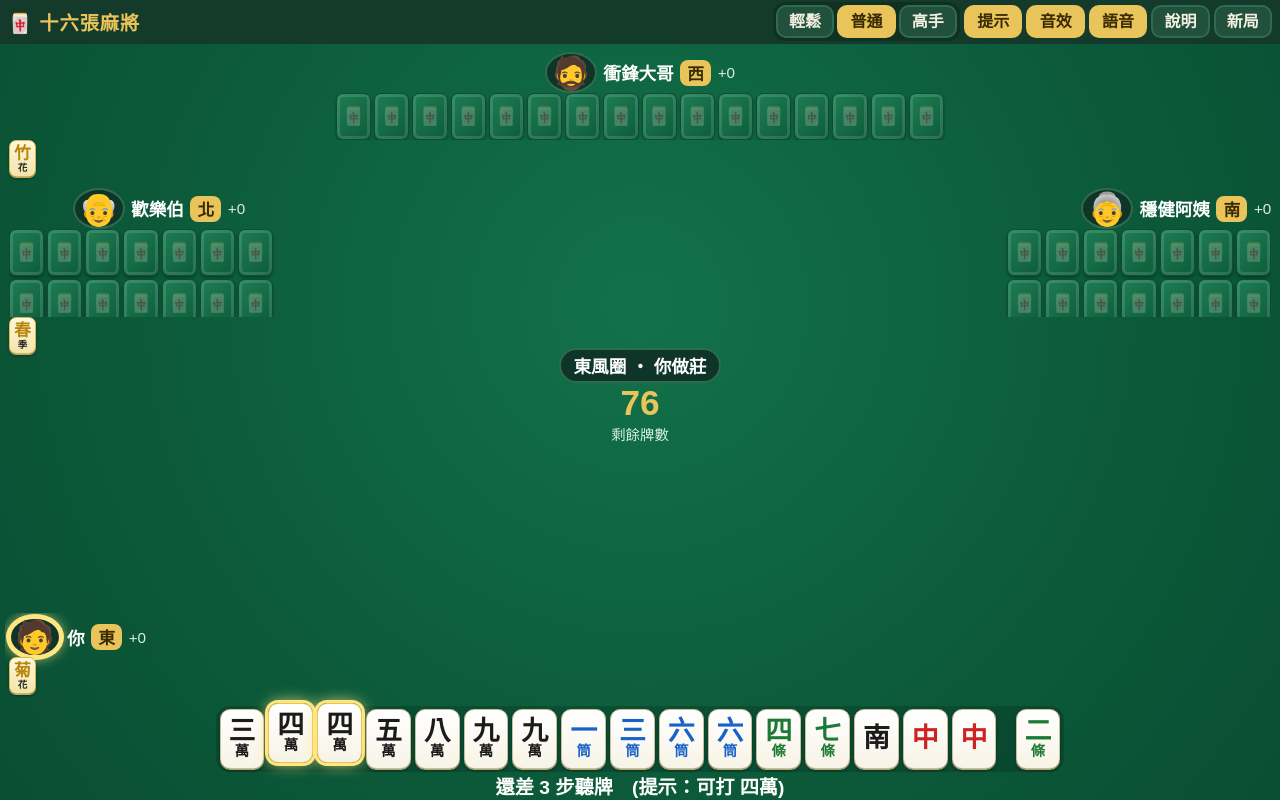
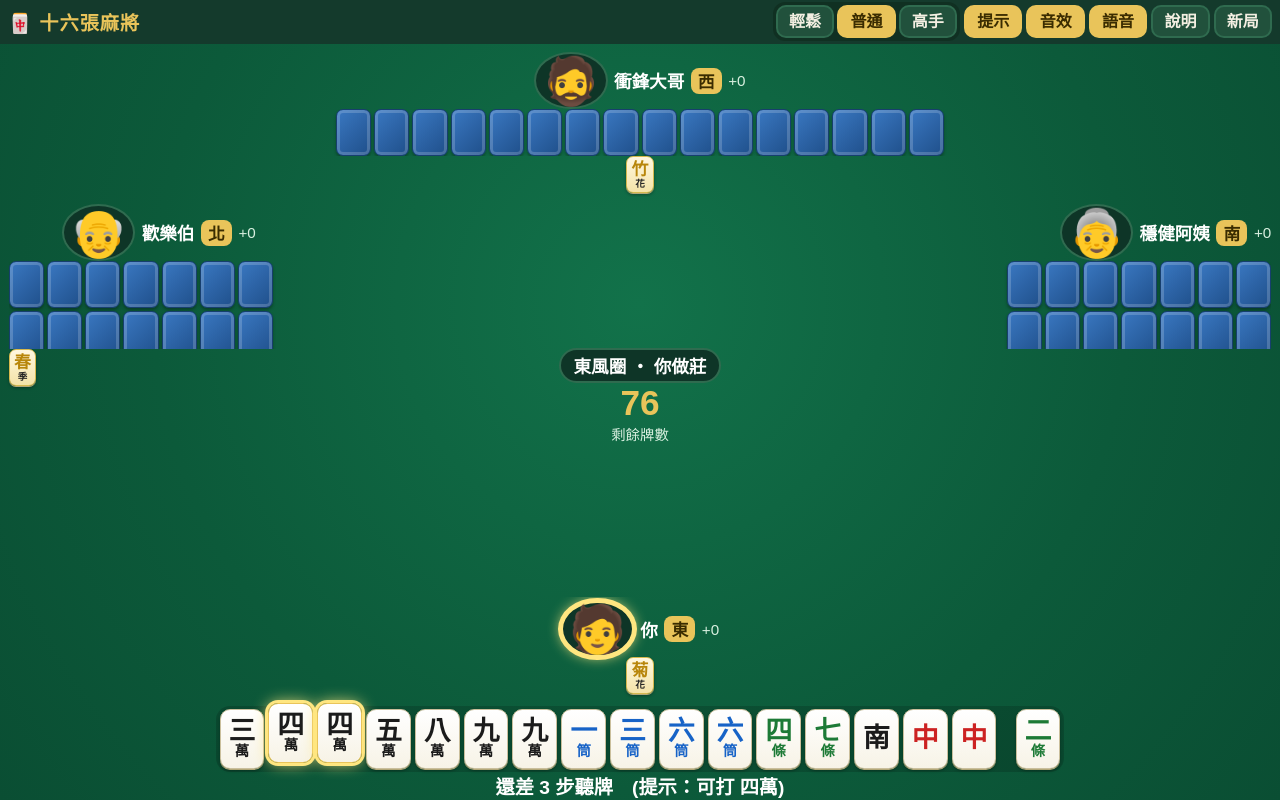
Before and after one commit to egsplore/Taiwan-16-Mahjong, a plain HTML site: page index.html in a window 1280 px wide. Both pictures are taken after a click on the button "開始遊戲 ▶". Drawn offline with Linux system fonts and the light colour scheme.

Commit message:
Add files via upload

```diff
--- a/index.html
+++ b/index.html
@@ -47,14 +47,15 @@ body{
 }
 .seat{padding:.5vmin; border-radius:12px; min-width:0; min-height:0; overflow:hidden;}
 #seat2{grid-area:s2;} #seat1{grid-area:s1;} #seat3{grid-area:s3;} #seat0{grid-area:s0;}
-#seat2 .nameplate,#seat2 .tilerow,#seat2 .melds,#seat2 .discards{justify-content:center;}
-#seat1 .nameplate,#seat1 .tilerow,#seat1 .melds,#seat1 .discards{justify-content:flex-end;}
+#seat2 .nameplate,#seat2 .tilerow,#seat2 .melds,#seat2 .discards,#seat2 .flowers-mini{justify-content:center;}
+#seat1 .nameplate,#seat1 .tilerow,#seat1 .melds,#seat1 .discards,#seat1 .flowers-mini{justify-content:flex-end;}
+#seat0 .melds,#seat0 .discards,#seat0 .flowers-mini{justify-content:center;}
 .op-hand{flex-wrap:nowrap;overflow:hidden;max-width:100%;}
 #center{grid-area:ce; display:flex; flex-direction:column; align-items:center; justify-content:center; gap:.6vmin; min-height:0;}
 .nameplate{display:flex;align-items:center;gap:.8vmin;justify-content:center;flex-wrap:wrap;}
-.nameplate.me{justify-content:flex-start;}
-.avatar{font-size:clamp(20px,4vmin,40px);line-height:1;
-  background:#0e3527;border-radius:50%;padding:.3vmin .5vmin;border:2px solid #2f6b4f;}
+.nameplate.me{justify-content:center;}
+.avatar{font-size:clamp(30px,5.8vmin,58px);line-height:1;
+  background:#0e3527;border-radius:50%;padding:.4vmin .7vmin;border:2px solid #2f6b4f;}
 .nm{font-weight:800;font-size:clamp(13px,2.2vmin,22px);}
 .wind-badge{background:var(--gold);color:#3a2c00;font-weight:800;border-radius:8px;
   padding:.1vmin .9vmin;font-size:clamp(13px,2.1vmin,21px);}
@@ -87,9 +88,9 @@ body{
 .tile.drg-w .t-main{color:#1763c7;}
 .tile.flower{background:linear-gradient(#fff7df,#f4e3a8);border-color:#d6b94e;}
 .tile.flower .t-main{color:#b8860b;}
-.tile.back{background:linear-gradient(135deg,#1e7d54,#0d5c3a);border:1px solid #0a4e33;
-  box-shadow:inset 0 0 0 3px rgba(255,255,255,.12),0 2px 3px rgba(0,0,0,.3);}
-.tile.back::after{content:"🀄";font-size:calc(var(--tile)*.5);color:rgba(255,255,255,.25);}
+.tile.back{background:linear-gradient(135deg,#3a78c2,#1f4f8a);border:1px solid #173f6e;
+  box-shadow:inset 0 0 0 3px rgba(255,255,255,.18),0 2px 3px rgba(0,0,0,.3);}
+.tile.back::after{content:"";}
 .tile.clickable{cursor:pointer;transition:transform .08s;}
 .tile.clickable:hover{transform:translateY(-8px);}
 .tile.clickable:active{transform:translateY(-4px);}
```
